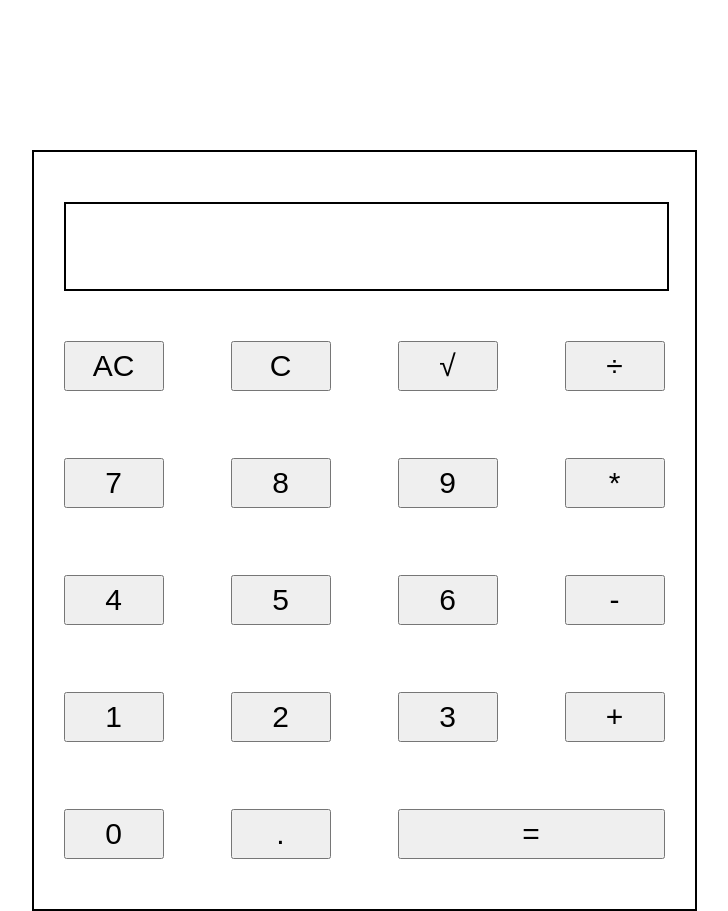
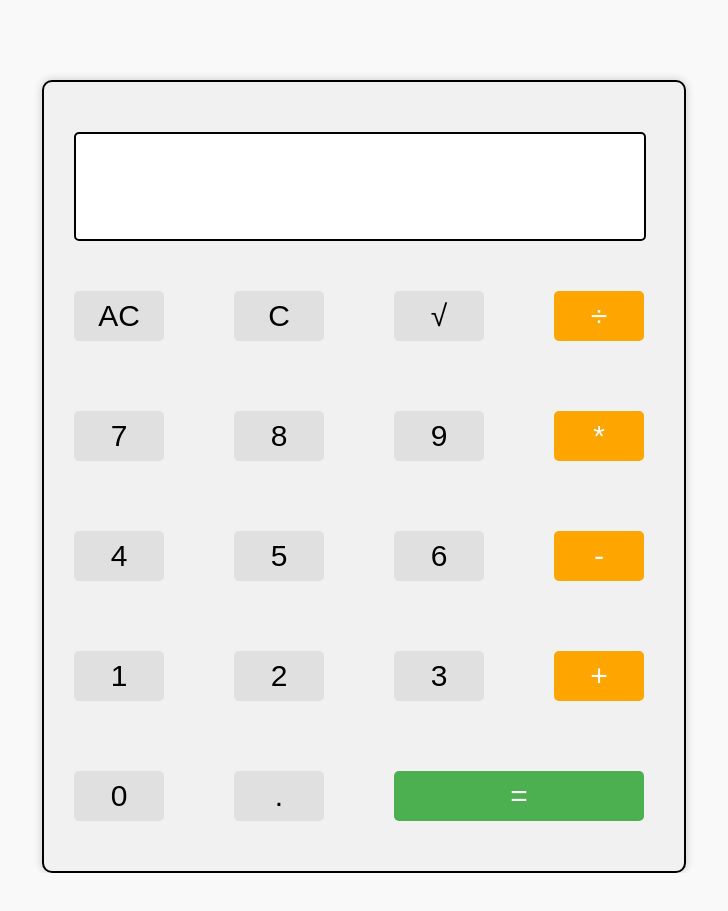
Before and after one commit to ispervoykin/calculator, a plain HTML site: page index.html in a window 1280 px wide. Shown: the whole page, without its empty margins (276-1004 px from the left). After the commit the page ends 873 px from the top, so only its background shows below. Drawn offline with Linux system fonts and the light colour scheme.

Commit message:
Add ~Style~

```diff
--- a/main.js
+++ b/main.js
@@ -42,7 +42,7 @@ const numberButtons = document.querySelectorAll('.numbers');
 
 numberButtons.forEach(button => {
     button.addEventListener('click', () => {
-        if (currValue.textContent.length < 18) {
+        if (currValue.textContent.length < 20) {
             currValue.textContent += button.textContent;
         }
     });
--- a/style.css
+++ b/style.css
@@ -2,14 +2,19 @@ body {
     margin: 0;
     display: flex;
     justify-content: center;
+    background-color: #f9f9f9;
 }
 
 .calculator {
+    font-family: Arial, sans-serif;
+    background-color: #f1f1f1;
+    border-radius: 10px;
+    box-shadow: 0px 0px 10px rgba(0, 0, 0, 0.2);
     display: flex;
     justify-content: center;
     flex-flow: column wrap;
-    margin-top: 150px;
-    max-width: 601px;
+    margin-top: 80px;
+    max-width: 580px;
     border: 2px solid black;
     padding: 50px 30px;
 }
@@ -21,27 +26,55 @@ body {
     align-items: flex-end;
     font-size: 40px;
     border: 2px solid black;
-    width: 601px;
+    width: 548px;
     height: 85px;
     margin-bottom: 50px;
+    background-color: #fff;
+    padding: 10px;
+    border-radius: 5px;
 }
 
 .keyboard {
     display: flex;
     flex-wrap: wrap;
-    gap: 67px;
+    gap: 70px;
 }
 
 .keyboard-button {
     font-size: 30px;
-    width: 100px;
+    width: 90px;
     height: 50px;
+    background-color: #e0e0e0;
+    border: none;
+    border-radius: 5px;
+    cursor: pointer;
+    transition: background-color 0.3s ease;
+}
+
+.keyboard-button:hover {
+    background-color: #ccc;
+}
+
+.keyboard-button.operator {
+    background-color: #ffa500;
+    color: #fff;
+}
+
+.keyboard-button.operator:hover {
+    background-color: #ff8c00;
 }
 
 #result {
-    width: 267px;
+    width: 250px;
+    background-color: #4caf50;
+    color: #fff;
+}
+
+#result:hover {
+    background-color: #45a049;
 }
 
 .previous-value {
     font-size: 20px;
+    color: #888;
 }
```
